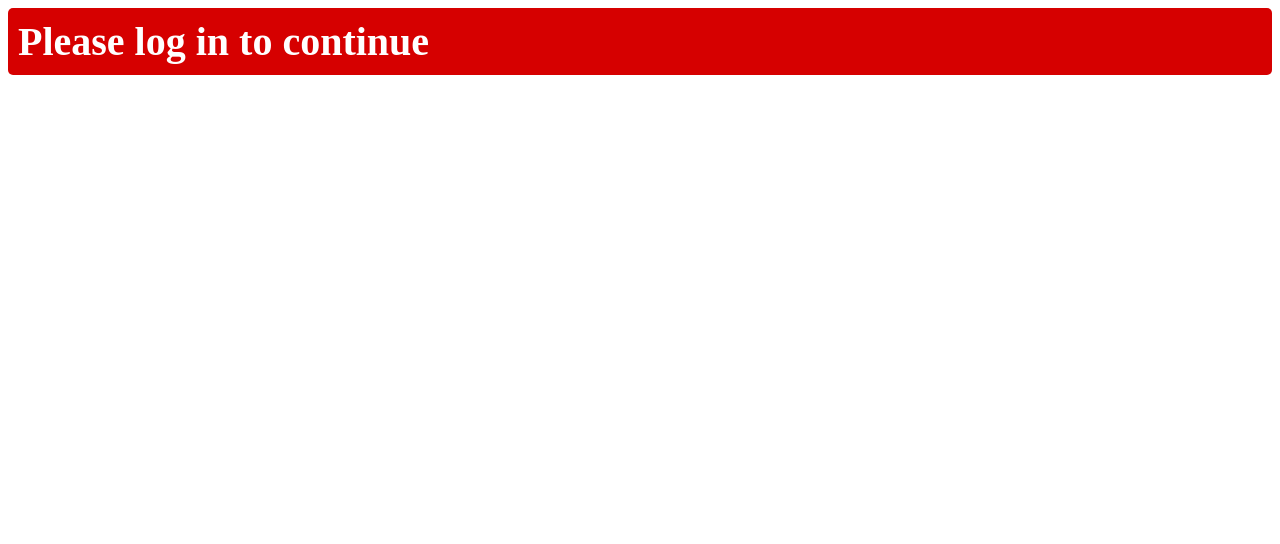
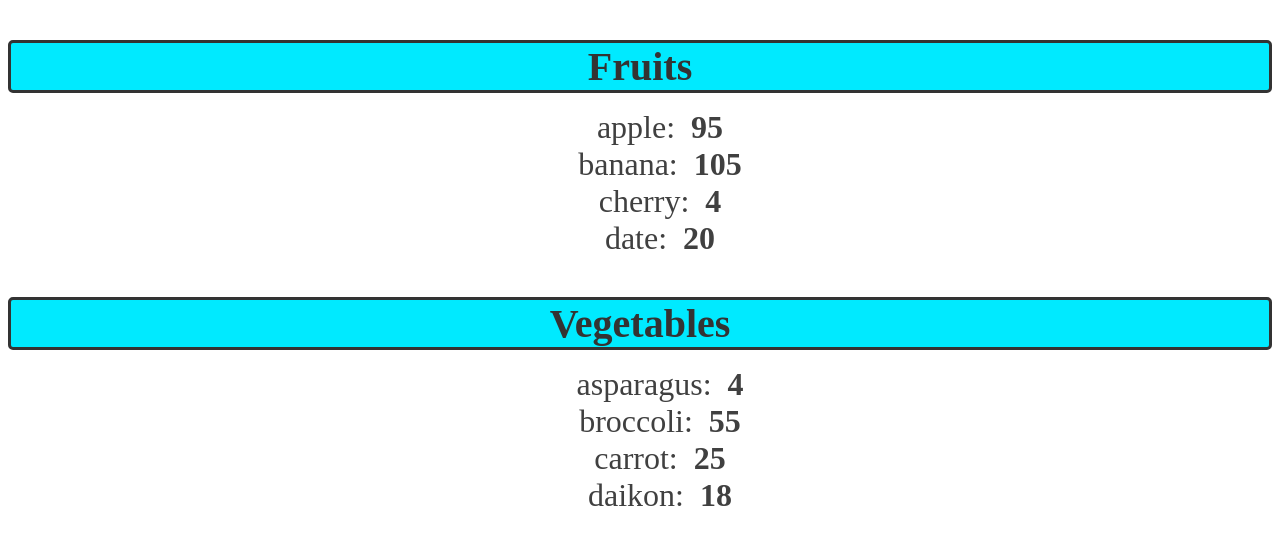
Before and after one commit to mmanasdev/ReactBroCode, a React (Vite) app in the folder my-react-project/: page / in a window 1280 px wide. Shown: the top 544 px of the page. Built offline with nearby package versions, Linux system fonts and the light colour scheme.

Commit message:
render lists

```diff
--- /dev/null
+++ b/my-react-project/src/List.jsx
@@ -0,0 +1,51 @@
+import PropTypes from 'prop-types';
+
+function List(props) {
+
+    const category = props.category
+    const itemList = props.items
+
+    // fruits.sort((a, b) => a.name.localeCompare(b.name)) //alphabetical order
+    // fruits.sort((a, b) => b.name.localeCompare(a.name)) //alphabetical order reversed
+    // fruits.sort((a, b) => a.calories - b.calories) //numerical order
+    // fruits.sort((a, b) => b.calories - a.calories) //numerical order reversed
+
+    // const lowCaloriesFruits = fruits.filter((fruit) => {
+    //     return fruit.calories < 100
+    // })
+
+    // const highCaloriesFruits = fruits.filter((fruit) => {
+    //     return fruit.calories >= 100
+    // })
+
+    const listitems = itemList.map((item) => {
+        return <li key={item.id}>
+            {item.name}: &nbsp;
+            <b>{item.calories}</b></li>
+    })
+
+    return (
+        <div>
+            <h3 className="list-category">{category}</h3>
+            <ol className="list-items">{listitems}</ol>
+        </div>
+    )
+}
+
+List.propTypes = {
+    category: PropTypes.string,
+    items: PropTypes.arrayOf(PropTypes.shape({
+        id: PropTypes.number,
+        name: PropTypes.string,
+        calories: PropTypes.number
+    }))
+}
+
+List.defaultProps = {
+    category: "Category",
+    items: []
+}
+
+
+
+export default List
--- /dev/null
+++ b/my-react-project/src/RenderListLesson.jsx
@@ -0,0 +1,27 @@
+import List from './List.jsx'
+
+function RenderListLesson() {
+
+  const fruits = [
+    { id: 1, name: 'apple', calories: 95 },
+    { id: 2, name: 'banana', calories: 105 },
+    { id: 3, name: 'cherry', calories: 4 },
+    { id: 4, name: 'date', calories: 20 }
+];
+
+const vegetables = [
+    { id: 1, name: 'asparagus', calories: 4 },
+    { id: 2, name: 'broccoli', calories: 55 },
+    { id: 3, name: 'carrot', calories: 25 },
+    { id: 4, name: 'daikon', calories: 18 }
+  ];
+
+
+  return <div>
+    {fruits.length > 0 ? <List items={fruits} category="Fruits"/>: null }
+    {vegetables.length > 0 && <List items={vegetables} category="Vegetables"/>}
+  </div>
+
+}
+
+export default RenderListLesson;
--- a/my-react-project/src/index.css
+++ b/my-react-project/src/index.css
@@ -67,3 +67,28 @@
   border-radius: 5px;
   margin: 0;
 }
+
+/* lesson 6. list rendering */
+.list-category{
+  font-size: 2.5em;
+  font-weight: bold;
+  color: hsl(0, 0%, 20%);
+  margin-bottom: 10px;
+  text-align: center;
+  border: 3px solid;
+  border-radius: 5px;
+  background-color: hsl(185, 100%, 50%);
+}
+
+.list-items li{
+  font-size: 2em;
+  color: hsl(0, 0%, 25%);
+  list-style: none;
+  text-align: center;
+  margin: 0;
+}
+
+.list-items li:hover{
+  color: hsl(0, 0%, 45%);
+  cursor: pointer;
+}
--- a/my-react-project/src/main.jsx
+++ b/my-react-project/src/main.jsx
@@ -5,11 +5,12 @@ import { createRoot } from 'react-dom/client'
 // import CardLesson from './CardLesson.jsx'// 2. Card component Lesson
 // import StylesLesson from './StylesLesson'// 3. Add CSS styles to React components
 // import PropsLesson from './PropsLesson'// 4. Props Lesson
-import ConditionalRenderingLesson from './ConditonalRenderingLesson'// 5. Conditional Rendering Lesson
+// import ConditionalRenderingLesson from './ConditonalRenderingLesson'// 5. Conditional Rendering Lesson
+import RenderListLesson from './RenderListLesson'// 6. Render List Lesson
 import './index.css'
 
 createRoot(document.getElementById('root')).render(
   <StrictMode>
-    <ConditionalRenderingLesson />
+    <RenderListLesson />
   </StrictMode>,
 )
```
